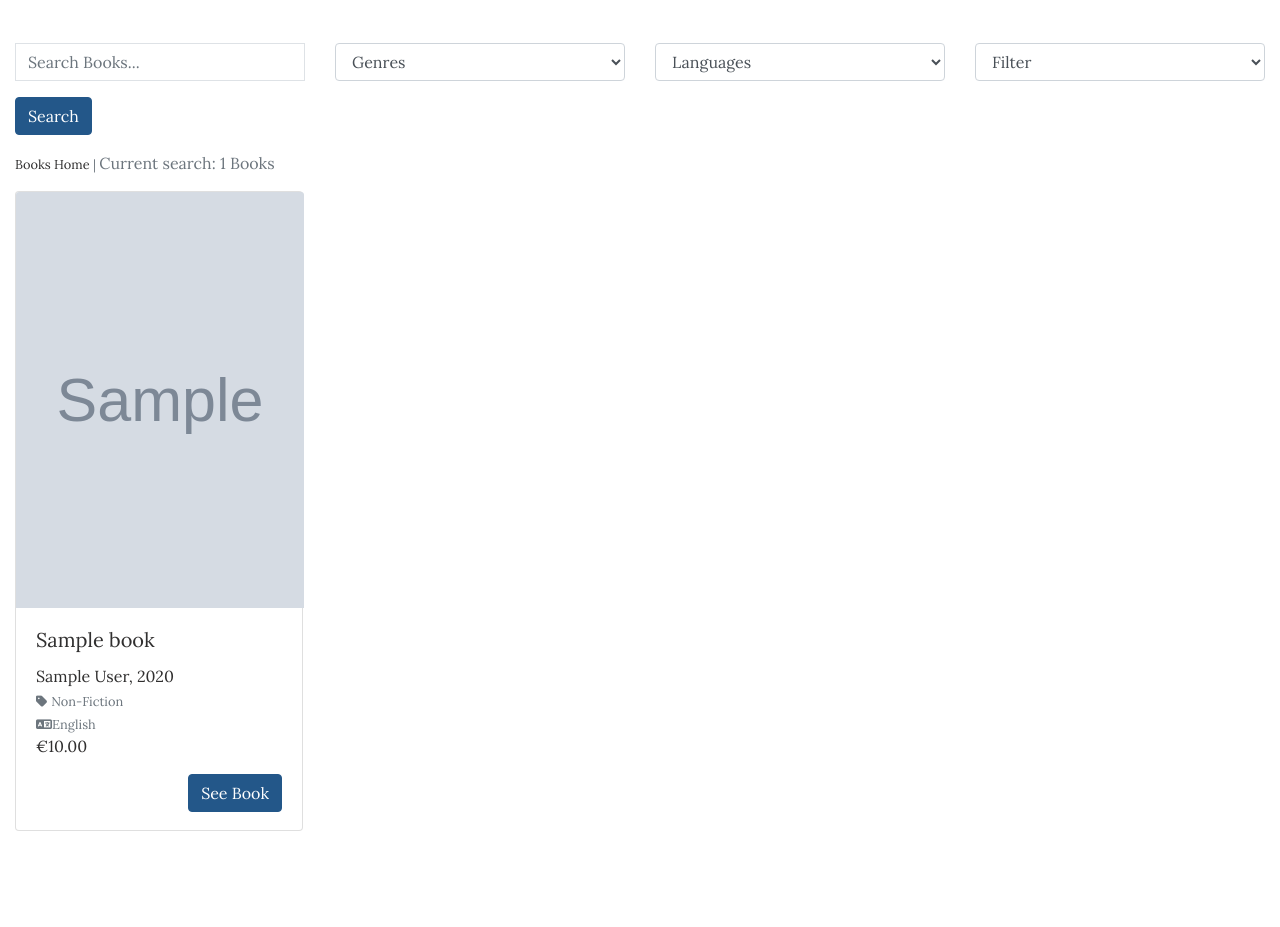
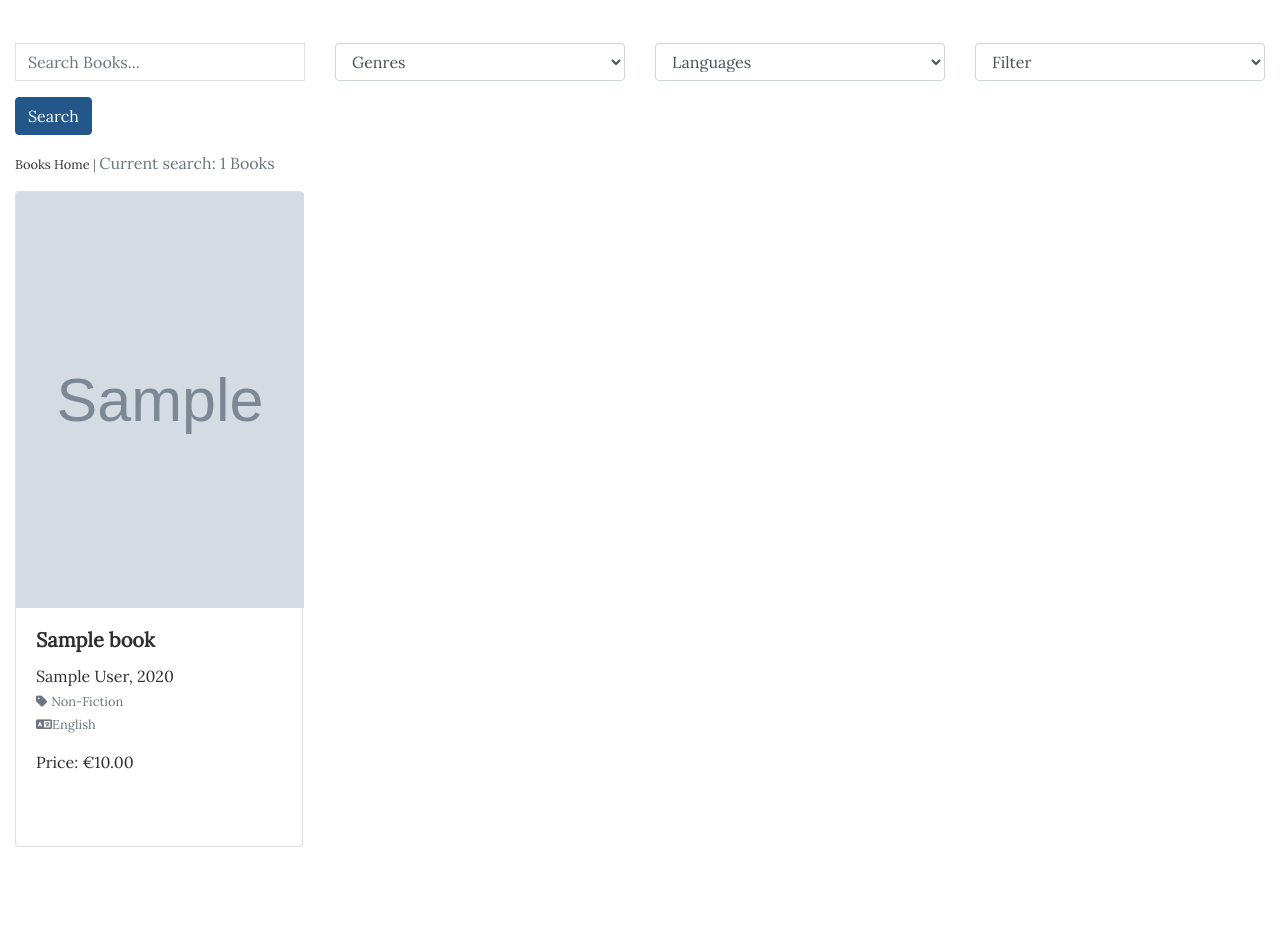
Before and after one commit to albenakr/the-book-club, a Django app: page /products/ in a window 1280 px wide. Shown: the part 133-1060 px from the top of the page. Before the commit the page ends 964 px from the top, so only its background shows below. Run offline with Django 3.2, Linux system fonts and the light colour scheme; data comes from the database, SQL or seed files in the repository; tables that the repository leaves empty hold one stand-in row (values such as "Sample post"); grey boxes marked "Sample" are stand-in pictures; parts of the project's set-up code (start-up, migrations or seed data) failed here and were passed over; some libraries are stand-ins or nearby versions.

Commit message:
Styling books template

```diff
--- a/products/static/products/css/products.css
+++ b/products/static/products/css/products.css
@@ -5,7 +5,7 @@
 .book-card {
     margin-bottom: 5rem;
     width: 18rem;
-    height: 40rem;
+    height: 41rem;
 }
 
 .book-image-card {
@@ -17,6 +17,16 @@
     float: right;
 }
 
+.truncate-text {
+    text-overflow: ellipsis;
+    overflow: hidden;
+    white-space: nowrap;
+    max-height: 3rem;
+}
+
+.price-paragraph {
+    margin-top: revert;
+}
 
 
 
--- a/products/templates/products/books.html
+++ b/products/templates/products/books.html
@@ -69,56 +69,52 @@
          {% endfor %}
       </div>
    </div>
+
+
    <div class="row">
       {% for book in books %}
       <div class="col">
          <div class="card book-card">
+            <a href="{% url 'book_detail' book.id %}">
             {% if book.image %}
-            <a href="{% url 'book_detail' book.id %}">
             <img
                src="{{ book.image.url }}"
                class="card-img-top book-image-card"
                alt="{{ book.title }}"
                />
-            <a>
             {% else %}
-            <a href="{% url 'book_detail' book.id %}">
             <img
                src="{{ MEDIA_URL }}jaredd-craig-unsplash.jpg"
                class="card-img-top"
                alt="{{ book.name }}"
                />
-            <a>
                {% endif %}
                <div class="card-body">
-                  <h5 class="card-title">{{ book.title }}</h5>
-                  <p class="card-text">
+                  <h5 class="card-title"><strong>{{ book.title }}</strong></h5>
+                  <p class="card-text truncate-text" >
                      {{ book.author }}, {{ book.publication_year }}
                   </p>
                   {% if book.genre %}
-                  <p class="small mt-1 mb-0">
+                  <p class="card-text small mt-1 mb-0">
             <a class="text-muted" href="{% url 'books' %}?genre={{ book.genre.name }}">
             <i class="fas fa-tag mr-1"></i>{{ book.genre.name }}
             </a>
             </p>
             {% endif %}
             {% if book.language %}
-            <p class="small mt-1 mb-0">
+            <p class="card-text small mt-1 mb-0">
             <a class="text-muted" href="{% url 'books' %}?language={{ book.language.name }}">
             <i class="fas fa-language"></i>{{ book.language.name }} {{ average_rating_per_book }}
             </a>
             </p>
             {% endif %}
-            <p class="card-text">€{{ book.price }}</p>
-            <a href="{% url 'book_detail' book.id %}" class="btn btn-primary btn-book-card">See Book</a>
+            <p class="card-text price-paragraph">Price: €{{ book.price }}</p>
             </div>
+          </a>
          </div>
       </div>
+
       {% endfor %}
    </div>
 </div>
 {% endblock %}
-
-{% block postloadjs %}
-<!-- <script src="{% static 'products/js/back_to_top_btn.js' %}"></script>
- -->{% endblock %}
```
Also changed, not shown: README.md.
